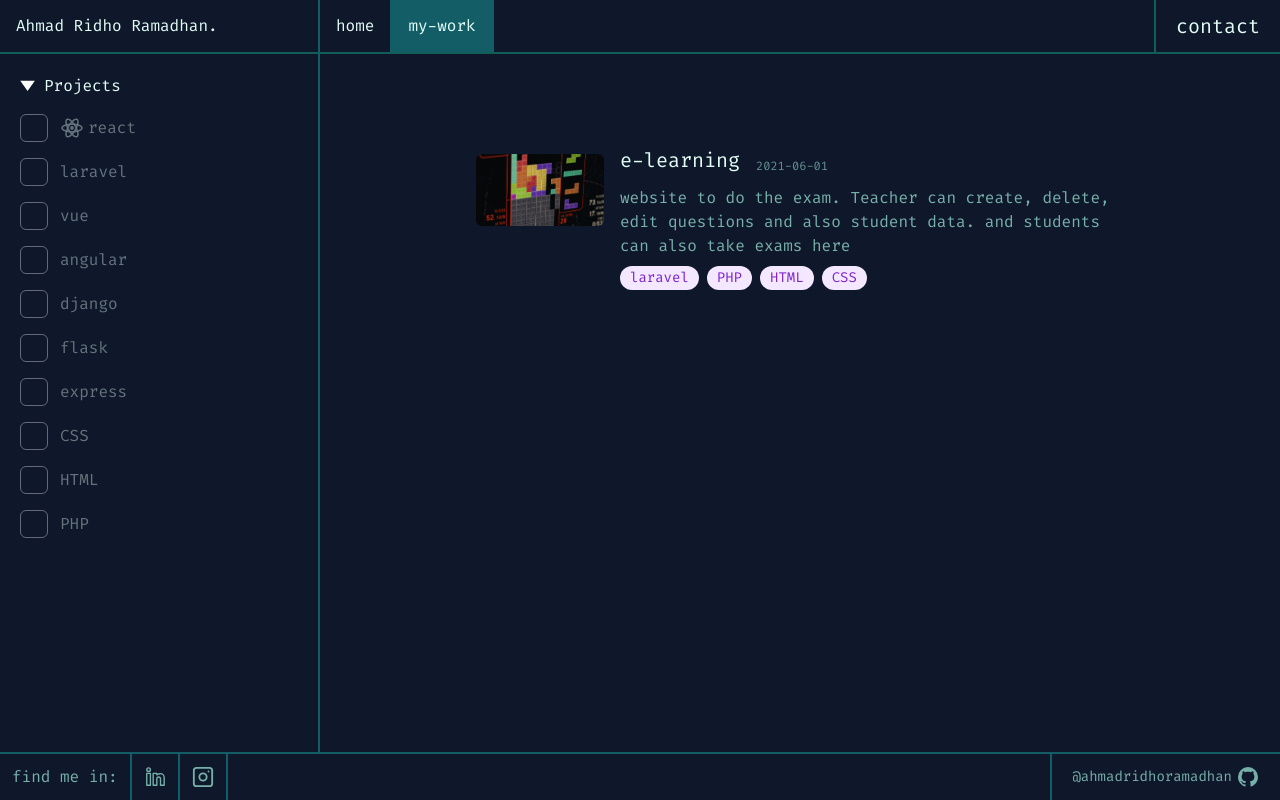
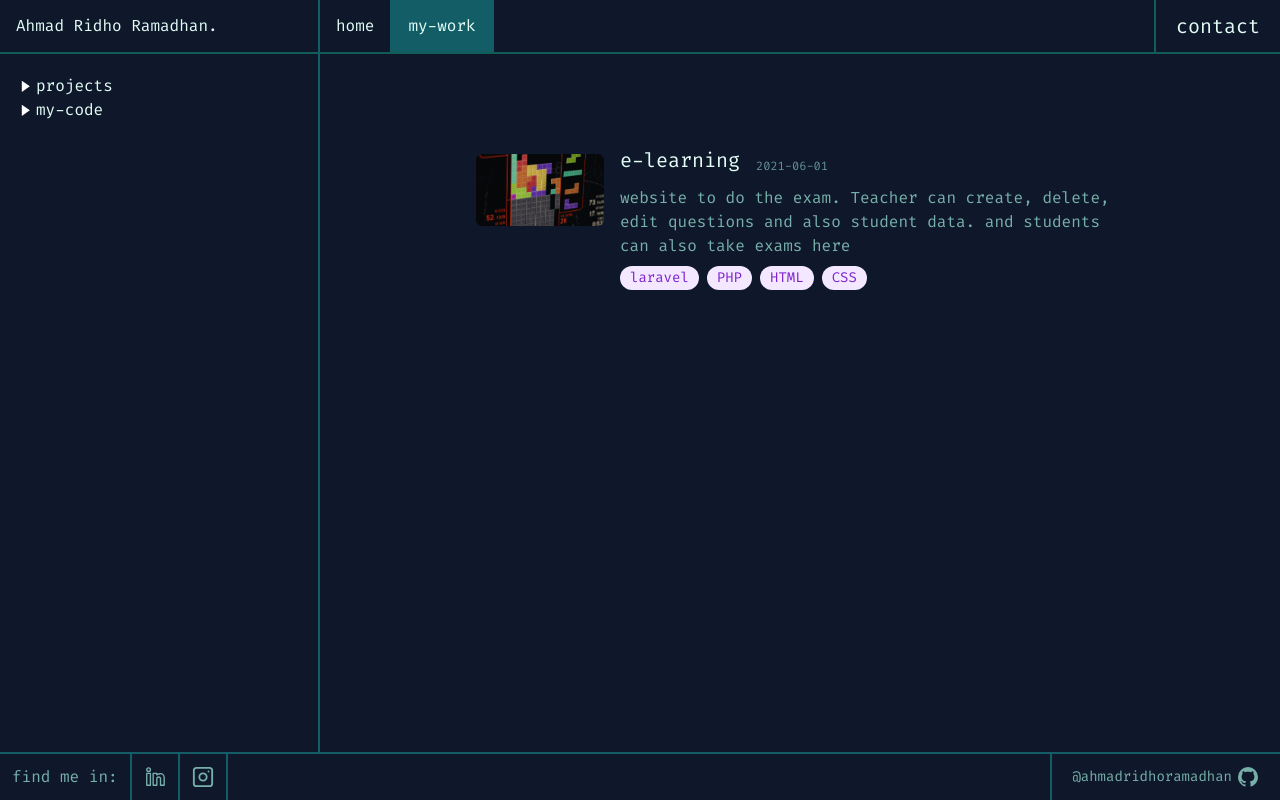
Before and after one commit to ahmadridhoramadhan/ahmadridhoramadhan.github.io, a Next.js app: page /work in a window 1280 px wide. Built offline with nearby package versions, Linux system fonts and the light colour scheme.

Commit message:
modified:   app/work/page.tsx 	renamed:    components/sidebarProjects.tsx -> app/work/sidebar.tsx

```diff
--- a/app/work/page.tsx
+++ b/app/work/page.tsx
@@ -1,6 +1,6 @@
 'use client'
 import { IconReact } from "@/components/icons"
-import SidebarProjects from "@/components/sidebarProjects"
+import Sidebar from "@/app/work/sidebar"
 import Image from "next/image"
 import Link from "next/link"
 
@@ -23,7 +23,7 @@ export default function Work() {
 
     return (
         <main className="flex-auto flex items-stretch overflow-clip select-none flex-col sm:flex-row">
-            <SidebarProjects selected={setSelected} />
+            <Sidebar selected={setSelected} />
             <div className="py-10 w-full grow-0 overflow-y-auto">
                 <div className="max-w-2xl mx-auto px-1 space-y-10 mt-10">
                     {
--- a/components/sidebarProjects.tsx
+++ b/app/work/sidebar.tsx
@@ -1,14 +1,13 @@
 'use client'
 
 import { useState } from "react";
-import { IconTriangle } from "./icons"
+import { IconTriangle } from "../../components/icons"
 import { motion } from "framer-motion";
 
 import categories from '@/utils/db/categories.json'
+import { Dropdown } from "../../components/Dropdown";
 
-export default function SidebarProjects({ selected }: { selected: any }) {
-    const [isProjectsMenuOpen, setIspProjectsMenuOpen] = useState(true);
-
+export default function Sidebar({ selected }: { selected: any }) {
     const setSelected = () => {
         const selectedCategories = document.querySelectorAll('input[type="checkbox"]:checked')
         let selectedValue: number[] = [];
@@ -16,27 +15,22 @@ export default function SidebarProjects({ selected }: { selected: any }) {
         selected(selectedValue)
     }
 
-    const variants = {
-        open: {
-            height: 'auto',
-            marginTop: '1rem',
-        },
-        closed: {
-            height: 0,
-            marginTop: 0,
-        }
-    }
-
     return (
         <div className="lg:border-r-2 lg:max-w-xs w-full border-color-2 pl-5 pt-5 lg:block absolute lg:static z-20 backdrop-blur-md lg:backdrop-blur-0 pb-4">
-            <button onClick={() => setIspProjectsMenuOpen(v => !v)} className="flex items-center gap-2">
-                <div className={"w-4 h-3 transition-all " + (isProjectsMenuOpen ? 'rotate-0' : '-rotate-90')}><IconTriangle /></div>
-                Projects
-            </button>
-            <motion.div className="space-y-4 overflow-hidden h-0"
-                initial={'close'} animate={isProjectsMenuOpen ? 'open' : 'close'} variants={variants}>
-                {categories.map(category => <CheckboxInput key={category.id} name={category.name} icon={category.icon} id={category.id} setSelected={setSelected} />)}
-            </motion.div>
+            <Dropdown title="projects">
+                {categories.map(category => (
+                    <li key={category.id} className="mt-2 last:mb-2">
+                        <CheckboxInput name={category.name} icon={category.icon} id={category.id} setSelected={setSelected} />
+                    </li>
+                ))}
+            </Dropdown>
+            <Dropdown title="my-code">
+                {categories.map(category => (
+                    <li key={category.id} className="mt-2 last:mb-2">
+                        <CheckboxInput name={category.name} icon={category.icon} id={category.id} setSelected={setSelected} />
+                    </li>
+                ))}
+            </Dropdown>
         </div>
     )
 }
@@ -45,12 +39,12 @@ function CheckboxInput({ label, name, value, icon, id, setSelected }: { label?:
     return (
         <label htmlFor={name} className="flex items-center">
             <input type="checkbox" name={name} id={name} value={id} className="peer hidden" onChange={setSelected} />
-            <div className="size-7 rounded-md bg-color-2 items-center justify-center opacity-40 peer-checked:opacity-100 mr-3 peer-checked:flex hidden">
-                <svg xmlns="http://www.w3.org/2000/svg" fill="none" viewBox="0 0 24 24" strokeWidth="1.5" stroke="currentColor" className="w-6 h-6">
+            <div className="size-6 rounded-md bg-color-2 items-center justify-center opacity-40 peer-checked:opacity-100 mr-3 peer-checked:flex hidden">
+                <svg xmlns="http://www.w3.org/2000/svg" fill="none" viewBox="0 0 24 24" strokeWidth="1.5" stroke="currentColor" className="size-5">
                     <path strokeLinecap="round" strokeLinejoin="round" d="m4.5 12.75 6 6 9-13.5" />
                 </svg>
             </div>
-            <div className="size-7 rounded-md border opacity-40 peer-checked:opacity-100 mr-3 peer-checked:hidden"></div>
+            <div className="size-6 rounded-md border opacity-40 peer-checked:opacity-100 mr-3 peer-checked:hidden"></div>
             <div className="peer-checked:opacity-100 opacity-40 hover:opacity-100 transition-all flex items-center gap-1">
                 {
                     icon == '' ? '' :
@@ -61,3 +55,6 @@ function CheckboxInput({ label, name, value, icon, id, setSelected }: { label?:
         </label>
     )
 }
+
+// TODO: replace title with show case
+//  make new dropdown for template
```
